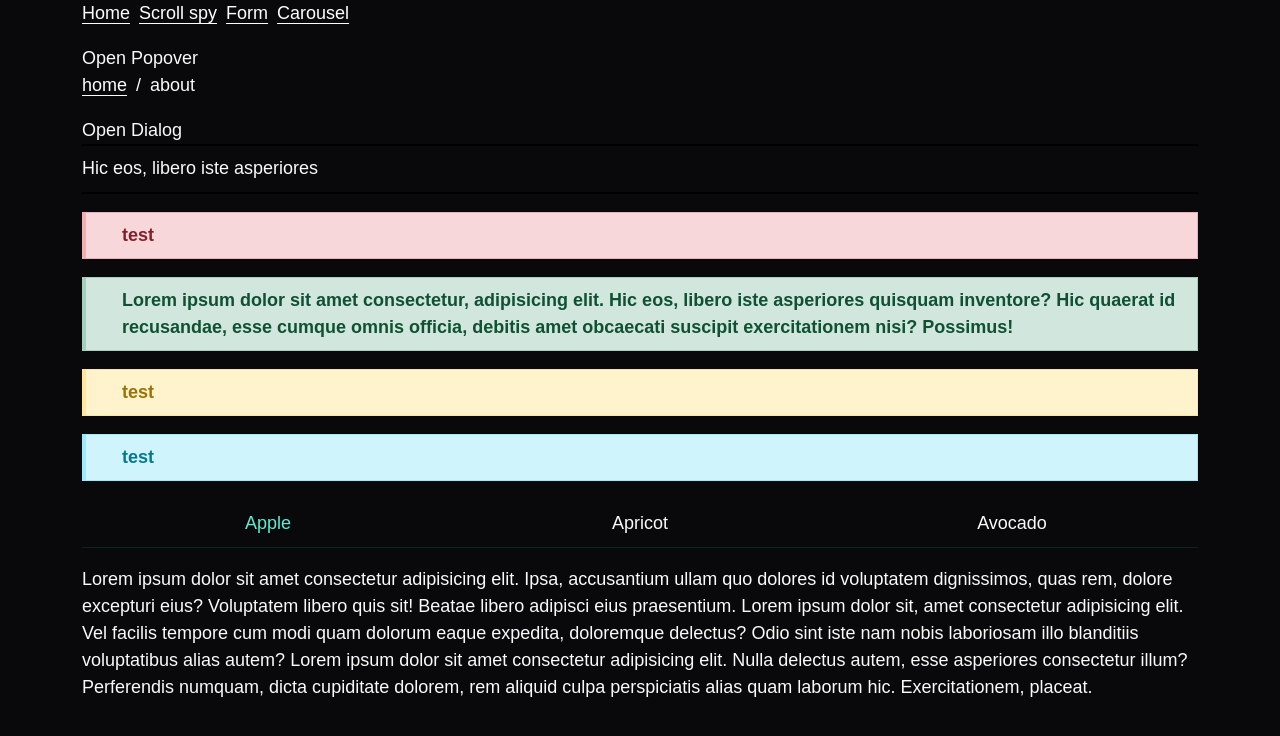
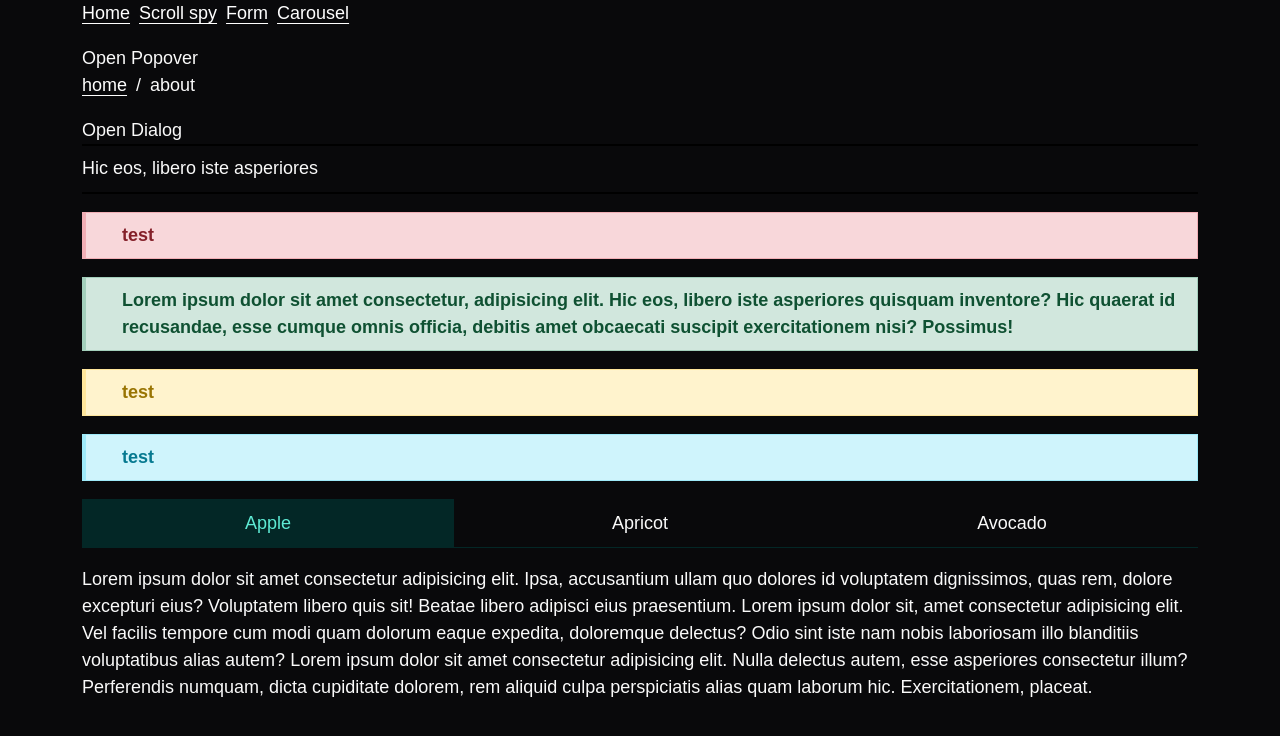
Before and after one commit to michielkoning/library, a Vue app: page / in a window 1280 px wide. Shown: the top 736 px of the page. Built offline with nearby package versions, Linux system fonts and the light colour scheme; some icons are missing.

Commit message:
oscmfasd

```diff
--- a/src/components/AppTabs.vue
+++ b/src/components/AppTabs.vue
@@ -46,6 +46,10 @@ const goToTab = (tab: number) => {
   }
   selectedTab.value = tab;
 };
+
+const total = computed(() => {
+  return props.tabs.length;
+});
 </script>
 
 <template>
@@ -98,7 +102,7 @@ const goToTab = (tab: number) => {
 
 ul {
   display: grid;
-  grid-template-columns: repeat(v-bind(tabs.length), 1fr);
+  grid-template-columns: repeat(v-bind(total), 1fr);
   padding: 0;
   margin: 0 0 var(--spacing-4);
   list-style: none outside;
@@ -112,7 +116,7 @@ ul {
     /* stylelint-disable-next-line declaration-property-value-no-unknown */
     inline-size: anchor-size(inline);
     /* stylelint-disable-next-line declaration-property-value-no-unknown */
-    block-size: anchor-size(block-size);
+    block-size: anchor-size(block);
     position-anchor: v-bind(anchor);
     content: "";
     background: var(--color-primary-subtle);
```
Also changed, not shown: .oxfmtrc.json (added).
